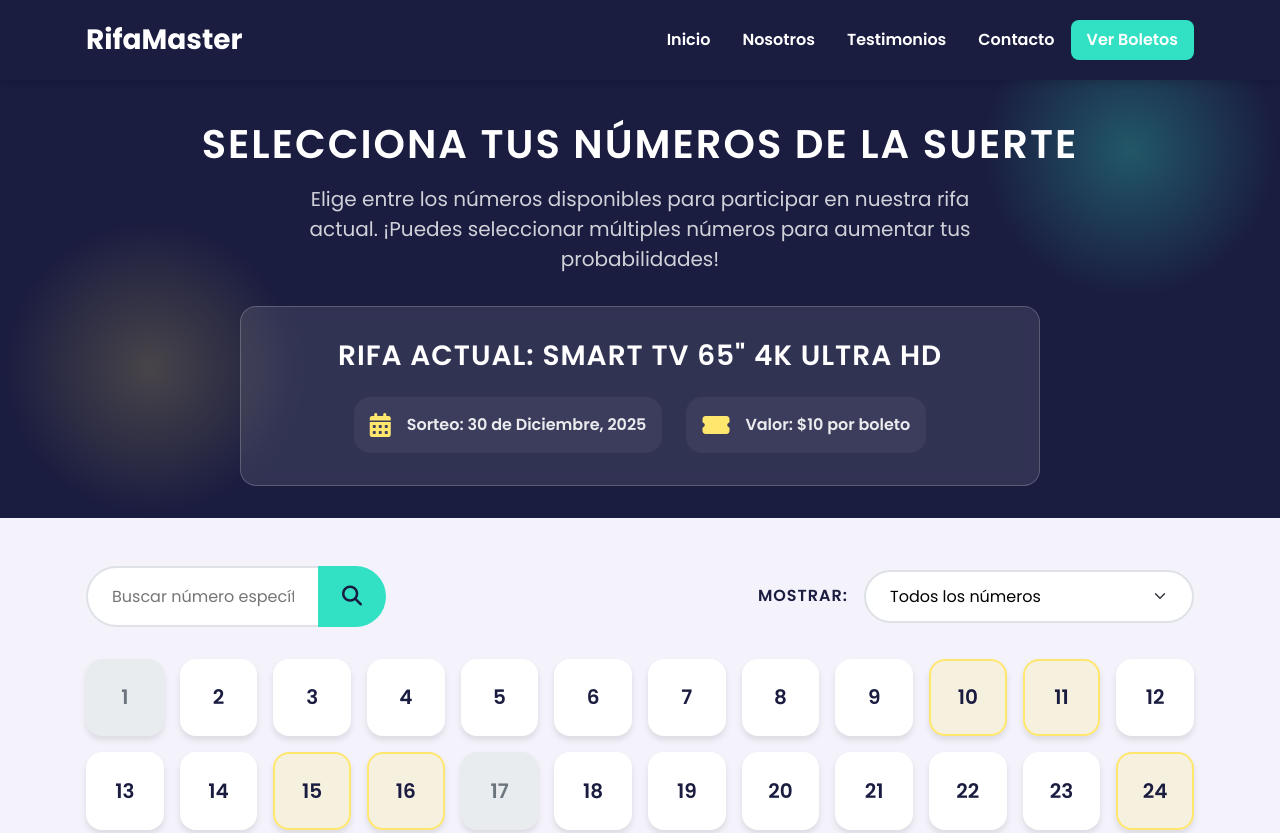
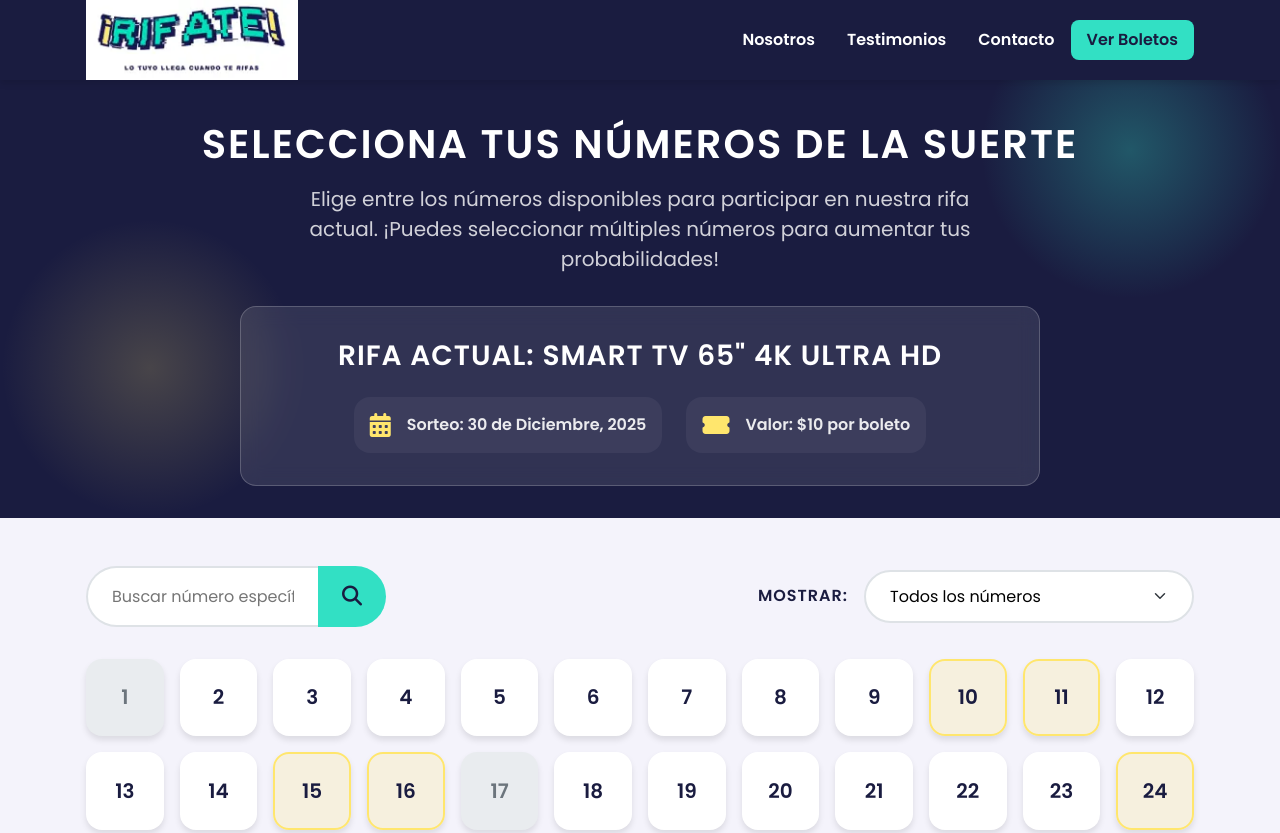
Before and after one commit to darideveloper/rifate-bolt-ui, a website built with Vite: page boletos.html in a window 1280 px wide. Shown: the top 833 px of the page. Built offline with nearby package versions, Linux system fonts and the light colour scheme.

Commit message:
feat (header): add brand logo and use same header in all pages

```diff
--- a/boletos.html
+++ b/boletos.html
@@ -1,29 +1,32 @@
 <!DOCTYPE html>
 <html lang="es">
+
 <head>
   <meta charset="UTF-8" />
   <link rel="icon" type="image/svg+xml" href="/vite.svg" />
   <meta name="viewport" content="width=device-width, initial-scale=1.0" />
-    <title>Boletos Disponibles - RifaMaster</title>
+  <title>Boletos Disponibles - Rifate</title>
   <link rel="stylesheet" href="/css/style.css">
   <link rel="stylesheet" href="https://cdnjs.cloudflare.com/ajax/libs/font-awesome/6.4.0/css/all.min.css">
   <link rel="preconnect" href="https://fonts.googleapis.com">
   <link rel="preconnect" href="https://fonts.gstatic.com" crossorigin>
   <link href="https://fonts.googleapis.com/css2?family=Poppins:wght@300;400;600;700&display=swap" rel="stylesheet">
 </head>
+
 <body>
-    <header class="header header--tickets">
+  <header class="header">
     <div class="container">
       <div class="header__content">
         <div class="logo">
-            <h1><a href="/">RifaMaster</a></h1>
+          <a href="/">
+            <img src="/branding/logo-white.webp" alt="Rifate Logo" class="logo__image">
+          </a>
         </div>
         <nav class="nav">
           <ul class="nav__list">
-              <li class="nav__item"><a href="/" class="nav__link">Inicio</a></li>
-              <li class="nav__item"><a href="/#about" class="nav__link">Nosotros</a></li>
-              <li class="nav__item"><a href="/#testimonials" class="nav__link">Testimonios</a></li>
-              <li class="nav__item"><a href="/#contact" class="nav__link">Contacto</a></li>
+            <li class="nav__item"><a href="#about" class="nav__link">Nosotros</a></li>
+            <li class="nav__item"><a href="#testimonials" class="nav__link">Testimonios</a></li>
+            <li class="nav__item"><a href="#contact" class="nav__link">Contacto</a></li>
             <li class="nav__item"><a href="/boletos.html" class="nav__link nav__link--highlight">Ver Boletos</a></li>
           </ul>
           <button class="nav__toggle" id="navToggle">
@@ -38,7 +41,8 @@
     <section class="tickets-hero" data-aos="fade-up">
       <div class="container">
         <h2 class="tickets-hero__title">Selecciona tus números de la suerte</h2>
-          <p class="tickets-hero__text">Elige entre los números disponibles para participar en nuestra rifa actual. ¡Puedes seleccionar múltiples números para aumentar tus probabilidades!</p>
+        <p class="tickets-hero__text">Elige entre los números disponibles para participar en nuestra rifa actual.
+          ¡Puedes seleccionar múltiples números para aumentar tus probabilidades!</p>
         <div class="raffle-info">
           <h3>Rifa Actual: Smart TV 65" 4K Ultra HD</h3>
           <div class="raffle-info__details">
@@ -161,7 +165,7 @@
     <div class="container">
       <div class="footer__content">
         <div class="footer__logo">
-            <h2>RifaMaster</h2>
+          <h2>Rifate</h2>
           <p>Tu destino para grandes premios</p>
         </div>
         <div class="footer__links">
@@ -196,11 +200,12 @@
         </div>
       </div>
       <div class="footer__bottom">
-          <p>&copy; 2025 RifaMaster. Todos los derechos reservados.</p>
+        <p>&copy; 2025 Rifate. Todos los derechos reservados.</p>
       </div>
     </div>
   </footer>
 
   <script type="module" src="/js/tickets.js"></script>
 </body>
+
 </html>
--- a/styles/_layout.sass
+++ b/styles/_layout.sass
@@ -12,6 +12,10 @@
   backdrop-filter: blur(5px)
   transition: $transition-base
 
+  @media (max-width: $breakpoint-md)
+    .container
+      padding-right: $spacing-xl
+
   &__content
     display: flex
     justify-content: space-between
@@ -20,9 +24,6 @@
 
   &--tickets
     background-color: $black-color
-
-    .logo h1 a
-      color: $white
 
     .nav__link
       color: $white
@@ -42,15 +43,16 @@
       background-color: $white
 
 .logo
-  h1
-    font-size: 1.75rem
-    margin-bottom: 0
-    font-weight: $font-weight-bolder
-    color: $white
+  height: 100%
+  width: auto
 
-    a
-      color: inherit
-      text-decoration: none
+  &__image
+    height: 100%
+    width: auto
+    max-width: 100%
+    max-height: 80px
+    object-fit: contain
+
 
 // Navigation
 .nav
```
Also changed, not shown: index.html (+9 -7 lines), public/branding/logo-square.webp (added), public/branding/logo-white.webp (added), public/branding/logo.webp (added). Lines whose indentation alone changed are shown as unchanged.
